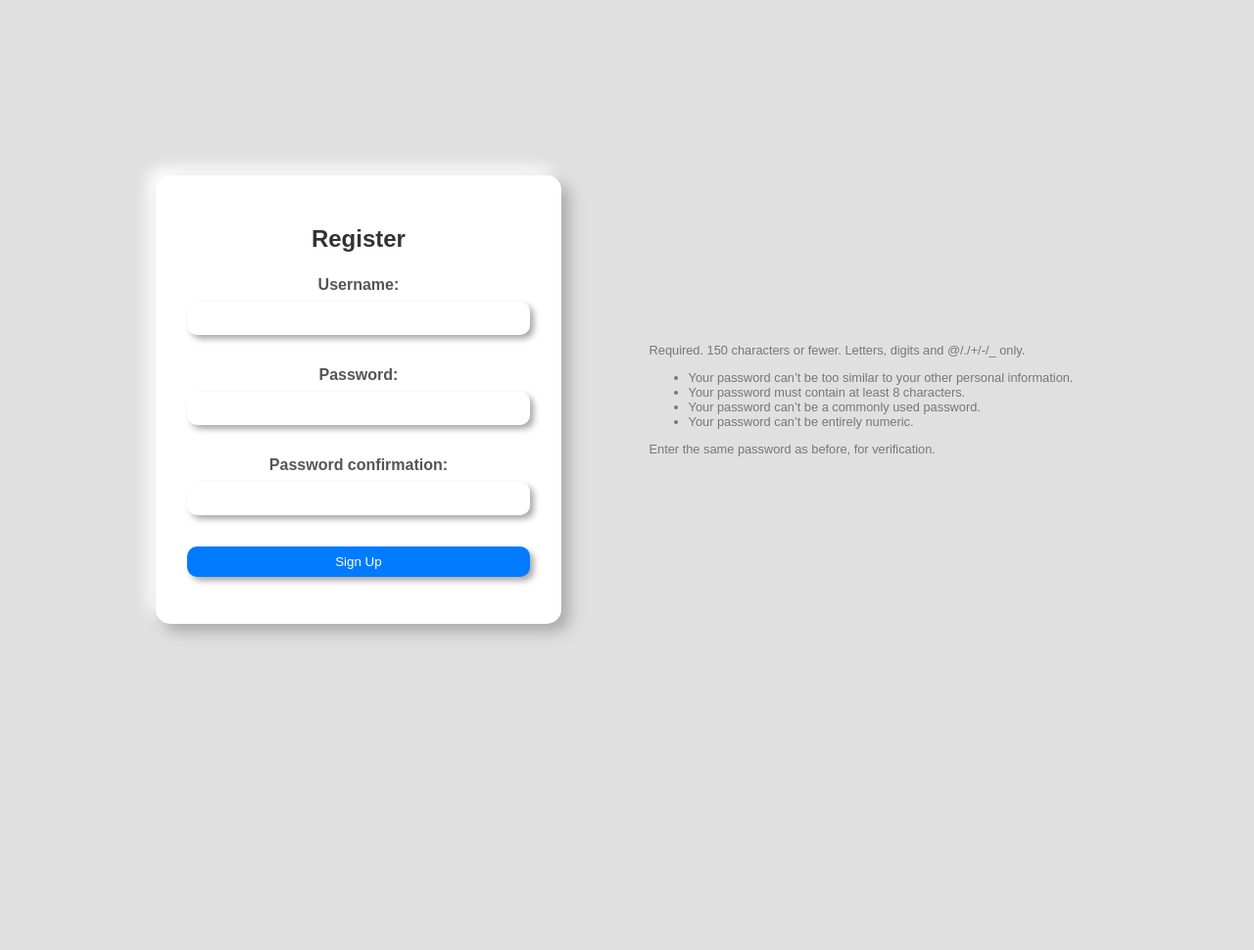
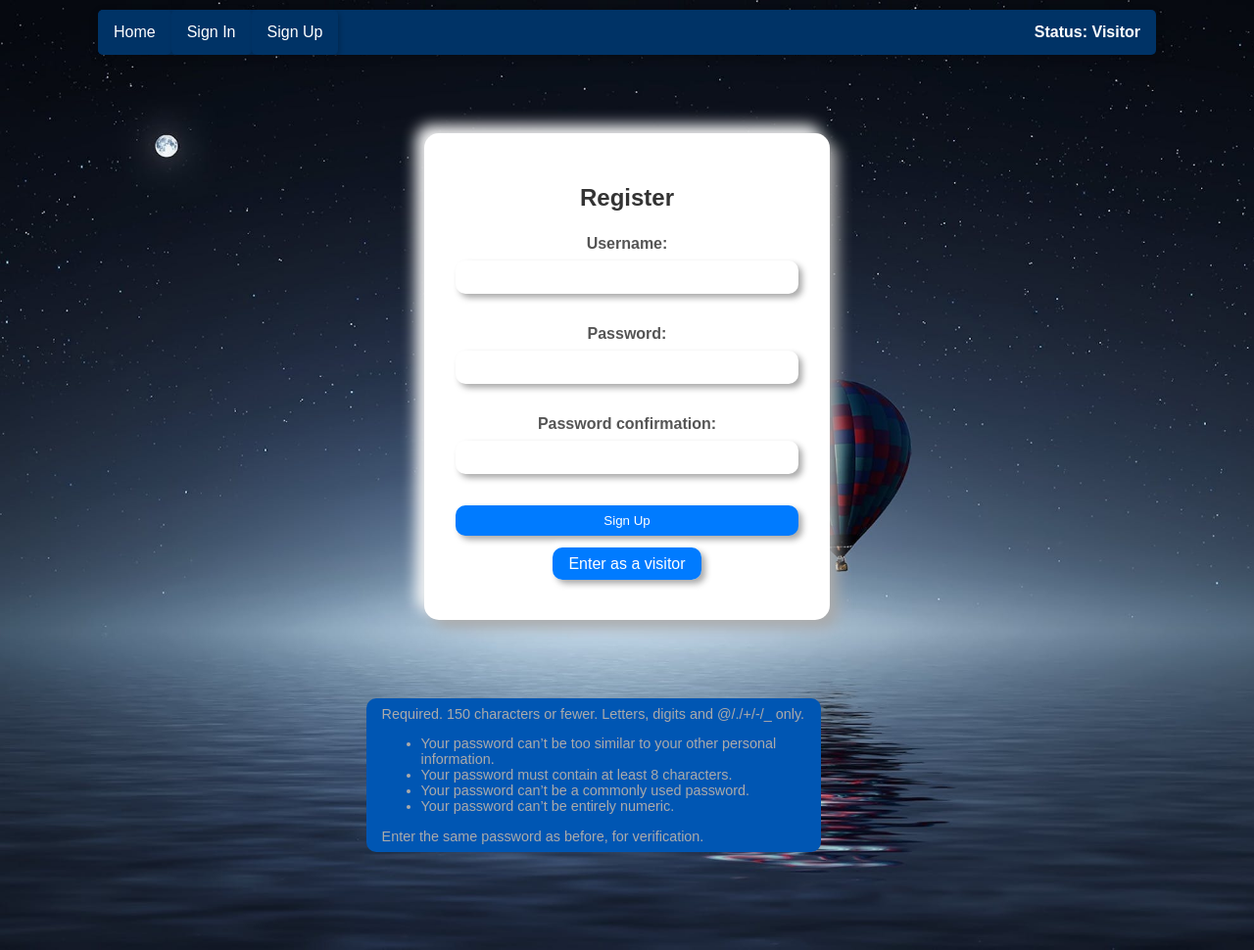
Before and after one commit to Jwizzed/ku-polls, a Django app: page /signup/ in a window 1280 px wide. Shown: the whole page at 98% size. Before the commit the page ends 651 px from the top, so only its background shows below. Run offline with Django 4.2, Linux system fonts and the light colour scheme.

Commit message:
Done the signin/signup and nav bar

```diff
--- a/mysite/views.py
+++ b/mysite/views.py
@@ -13,7 +13,7 @@ def signup(request):
             raw_passwd = form.cleaned_data.get('password1')
             user = authenticate(username=username, password=raw_passwd)
             login(request, user)
-        return redirect('polls:index')
+            return redirect('polls:index')
     else:
         form = UserCreationForm()
     return render(request, 'registration/signup.html', {'form': form})
--- a/polls/static/polls/loginStyle.css
+++ /dev/null
@@ -1,102 +0,0 @@
-body {
-    font-family: 'Arial', sans-serif;
-    background-color: #e0e0e0;
-    display: flex;
-    justify-content: center;
-    align-items: center;
-    height: 100vh;
-}
-
-.login-card {
-    background: #ffffff;
-    padding: 2rem;
-    border-radius: 15px;
-    box-shadow: 8px 8px 15px #aaa, -8px -8px 15px #fff;
-    width: 350px; /* Increased width for better layout */
-    text-align: center;
-}
-
-.login-title {
-    margin-bottom: 1.5rem;
-    color: #333;
-    font-weight: bold; /* Bold title */
-}
-
-.input-group {
-    margin-bottom: 1.5rem; /* Increased margin for better spacing */
-}
-
-.input-group p {
-    color: red; /* Color for error messages */
-    font-size: 0.8rem; /* Font size for error messages */
-}
-
-.custom-form label {
-    display: block;
-    margin-bottom: 0.5rem;
-    color: #555;
-    font-weight: bold; /* Bold labels */
-}
-
-.custom-form input[type="text"], .custom-form input[type="password"], .custom-form input[type="email"] {
-    width: 100%;
-    padding: 0.5rem;
-    border: none;
-    border-radius: 10px;
-    font-size: 1rem;
-    margin-bottom: 0.5rem;
-    box-shadow: 4px 4px 6px #aaa, -4px -4px 6px #fff;
-    outline: none;
-}
-
-.custom-form .custom-button {
-    background-color: #007BFF;
-    color: #ffffff;
-    padding: 0.5rem 1rem;
-    border: none;
-    border-radius: 10px;
-    cursor: pointer;
-    transition: background-color 0.2s;
-    box-shadow: 4px 4px 6px #aaa, -4px -4px 6px #fff;
-    width: 100%; /* Full width button */
-}
-
-.custom-form .custom-button:hover {
-    background-color: #0056b3;
-}
-
-.help-text {
-    font-size: 0.8rem;
-    color: #777;
-    margin-left: 5em;
-    padding: 2em;
-}
-
-/* nav */
-
-.topnav {
-  background-color: #333;
-  overflow: hidden;
-}
-
-/* Style the links inside the navigation bar */
-.topnav a {
-  float: left;
-  color: #f2f2f2;
-  text-align: center;
-  padding: 14px 16px;
-  text-decoration: none;
-  font-size: 17px;
-}
-
-/* Change the color of links on hover */
-.topnav a:hover {
-  background-color: #ddd;
-  color: black;
-}
-
-/* Add a color to the active/current link */
-.topnav a.active {
-  background-color: #04AA6D;
-  color: white;
-}
--- a/polls/static/polls/style.css
+++ b/polls/static/polls/style.css
@@ -407,3 +407,75 @@ ul.messages_container li.success_message {
     margin: 0;
     font-weight: bold;
 }
+
+
+.login-card {
+    background: #ffffff;
+    padding: 2rem;
+    border-radius: 15px;
+    box-shadow: 8px 8px 15px #aaa, -8px -8px 15px #fff;
+    width: 350px;
+    text-align: center;
+    margin: 5em auto;
+}
+
+.login-title {
+    margin-bottom: 1.5rem;
+    color: #333;
+    font-weight: bold; /* Bold title */
+}
+
+.input-group {
+    margin-bottom: 1.5rem; /* Increased margin for better spacing */
+}
+
+.input-group p {
+    color: red; /* Color for error messages */
+    font-size: 0.8rem; /* Font size for error messages */
+}
+
+.custom-form label {
+    display: block;
+    margin-bottom: 0.5rem;
+    color: #555;
+    font-weight: bold; /* Bold labels */
+}
+
+.custom-form input[type="text"], .custom-form input[type="password"] {
+    width: 100%;
+    padding: 0.5rem;
+    border: none;
+    border-radius: 10px;
+    font-size: 1rem;
+    margin-bottom: 0.5rem;
+    box-shadow: 4px 4px 6px #aaa, -4px -4px 6px #fff;
+    outline: none;
+}
+
+.custom-form .custom-button {
+    background-color: #007BFF;
+    color: #ffffff;
+    padding: 0.5rem 1rem;
+    border: none;
+    border-radius: 10px;
+    margin-bottom: 20px;
+    cursor: pointer;
+    transition: background-color 0.2s;
+    box-shadow: 4px 4px 6px #aaa, -4px -4px 6px #fff;
+    width: 100%;
+    text-decoration: None;
+}
+
+.custom-form .custom-button:hover {
+    background-color: #0056b3;
+}
+
+.help-text {
+    font-size: 0.9rem;
+    color: #aaa;
+    margin-left: 19em;
+    width: 30em;
+    background-color: #0056b3;
+    padding: 0.5rem 1rem;
+    border-radius: 10px;
+}
--- a/polls/templates/polls/nav.html
+++ b/polls/templates/polls/nav.html
@@ -1,15 +1,15 @@
 {% load static %}
 <link rel="stylesheet" href="{% static 'polls/style.css' %}">
 <div class="topnav">
-  <a class="active" href="#home">Home</a>
+  <a class="active" href="{% url 'polls:index' %}">Home</a>
   {% if user.is_authenticated %}
       <p> Status: User</p>
-      <a class="active" href="#logout">Log Out</a>
+      <a class="active" href="{% url 'logout' %}">Log Out</a>
 
   {% else %}
       <p> Status: Visitor</p>
-      <a class="active" href="#signin">Sign In</a>
-      <a class="active" href="#signup">Sign Up</a>
+      <a class="active" href="{% url 'login' %}">Sign In</a>
+      <a class="active" href="{% url 'signup' %}">Sign Up</a>
   {% endif %}
   </div>
 {% block content %}{% endblock %}
--- a/templates/registration/signup.html
+++ b/templates/registration/signup.html
@@ -1,11 +1,11 @@
+{% extends 'polls/nav.html' %}
 {% load static %}
-<link rel="stylesheet" href="{% static 'polls/loginStyle.css' %}">
-
+{% block content %}
+<link rel="stylesheet" href="{% static 'polls/style.css' %}">
 <div class="login-card">
     <h2 class="login-title">Register</h2>
     <form method="POST" class="custom-form">
         {% csrf_token %}
-
         <div class="input-group">
             {{ form.username.label_tag }} {{ form.username }}
             {% if form.username.errors %}
@@ -32,12 +32,15 @@
         </div>
 
         <button type="submit" class="custom-button">Sign Up</button>
+        <a href="{% url 'polls:index' %}" class="custom-button">Enter as a visitor</a>
     </form>
 
 </div>
+
 
 <div class="help-text">
     {% for field in form %}
         {{ field.help_text }}
     {% endfor %}
 </div>
+{% endblock %}
```
Also changed, not shown: templates/registration/login.html (+22 -3 lines).
